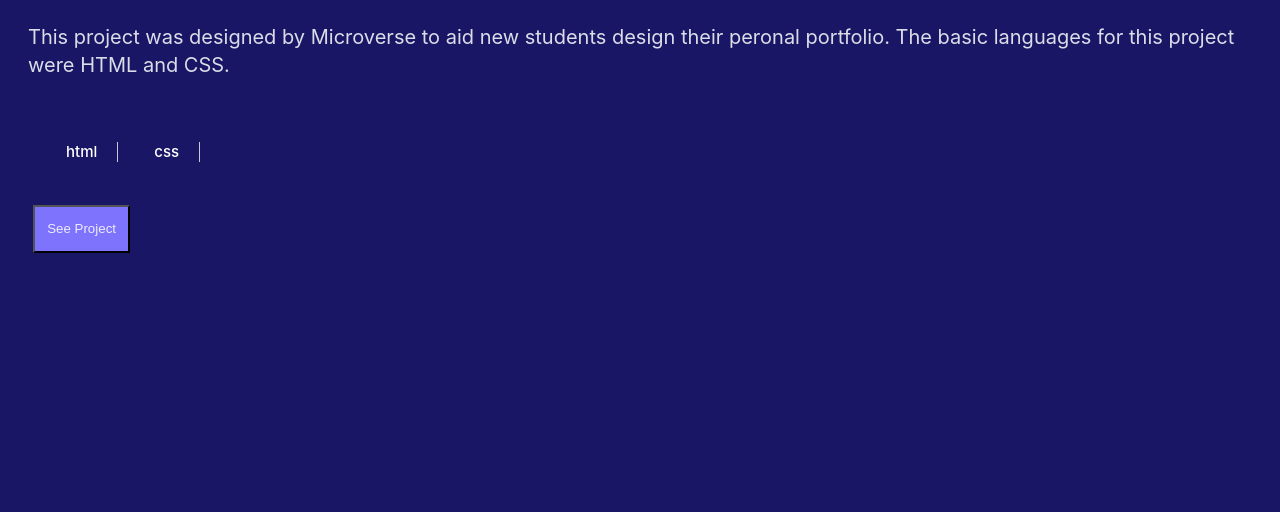
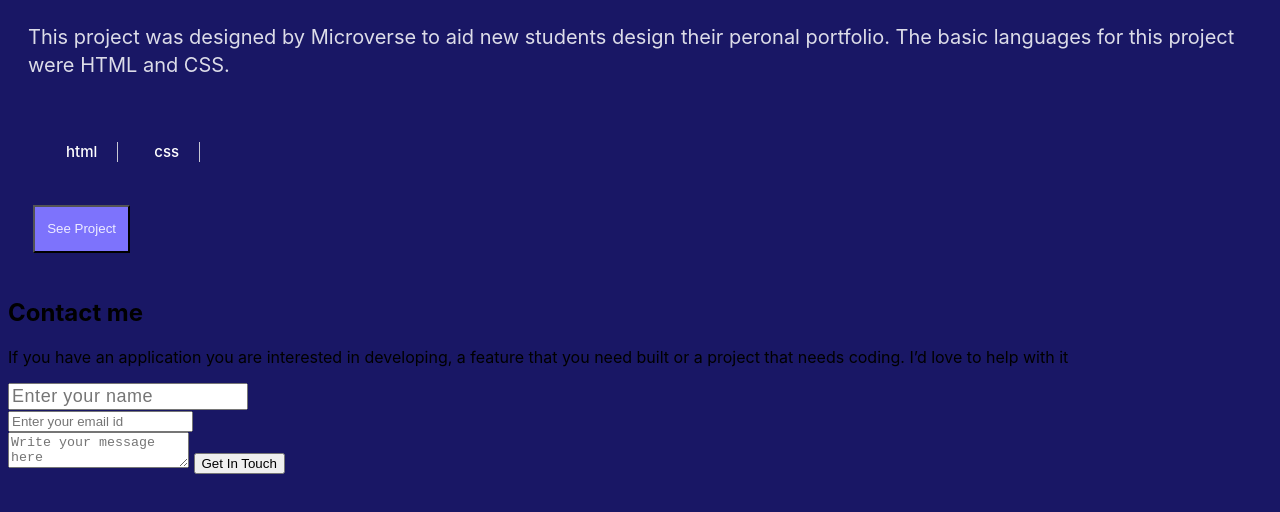
Before and after one commit to Elisha-Tetteyfio/My-portfolio, a website: page index.html in a window 1280 px wide. Shown: the part 2475-2987 px from the top of the page. Drawn offline with Linux system fonts and the light colour scheme.

Commit message:
Add contact form HTML tags

```diff
--- a/index.html
+++ b/index.html
@@ -107,5 +107,15 @@
             </div>
         </div>
     </section>
+    <section id="footer">
+        <h2>Contact me</h2>
+        <p>If you have an application you are interested in developing, a feature that you need built or a project that needs coding. I’d love to help with it </p>
+        <form action="https://formspree.io/f/mbjwpgvg" method="POST">
+          <input type="text" id="name" name="name" placeholder="Enter your name" maxlength="30" required><br>
+          <input type="email" id="email" name="email" placeholder="Enter your email id" required><br>
+          <textarea id="message" name="message" placeholder="Write your message here" maxlength="500" required></textarea>
+          <input id="submit-button" type="submit" value="Get In Touch">
+        </form>
+      </section>
 </body>
 </html>
```
